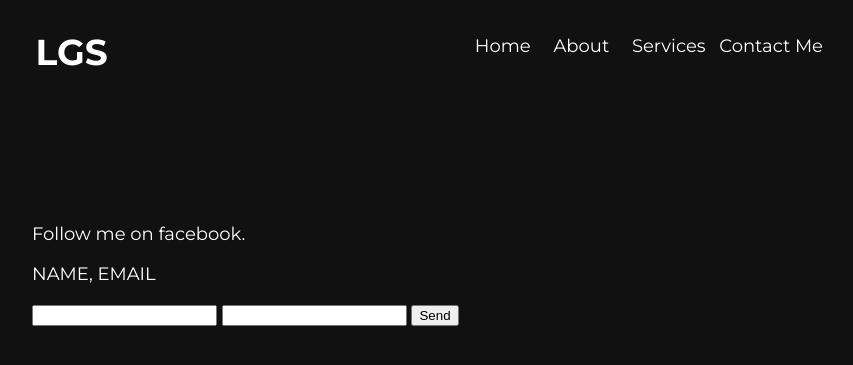
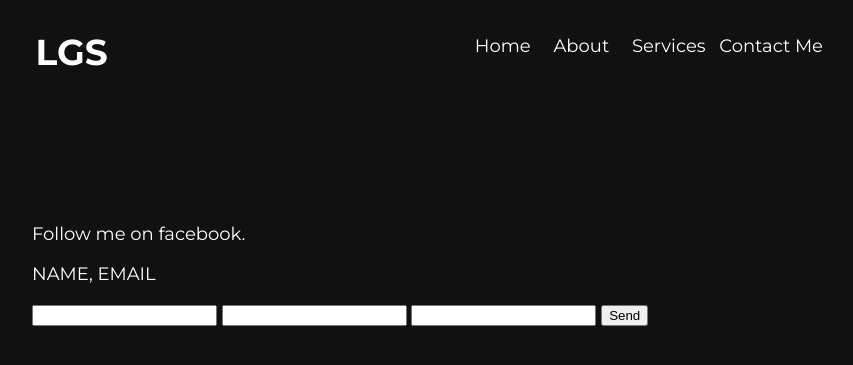
Before and after one commit to delonline/delonline.github.io, a Jekyll site: the page built from contact.html, in a window 1280 px wide. Shown: the top 365 px of the page, without its empty margins (208-1061 px from the left). Built offline with Jekyll 4.4.1, drawn with Linux system fonts in a browser that asks for light colours.

Commit message:
Update contact.html

```diff
--- a/contact.html
+++ b/contact.html
@@ -12,6 +12,7 @@ Follow me on facebook.
             <P>NAME, EMAIL</P>
     <input type="text" name="name">
     <input type="email" name="_replyto">
+      <input type ="textarea" name="message">
     <input type="submit" value="Send">
 
 </form>
```
